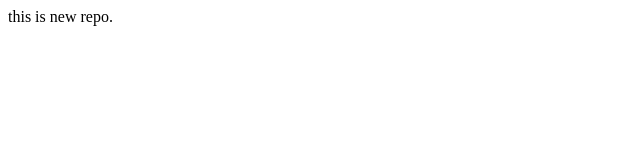
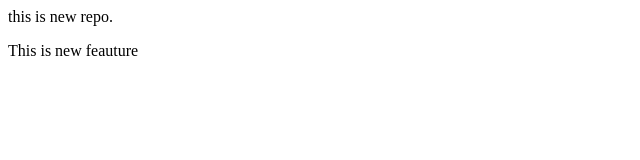
Before and after one commit to kiran22887/localrepo, a plain HTML site: page index.html in a window 1280 px wide. Shown: the whole page, without its empty margins (0-640 px from the left). Drawn offline with Linux system fonts and the light colour scheme.

Commit message:
Add new feauture

```diff
--- a/index.html
+++ b/index.html
@@ -1 +1,2 @@
 <p>this is new repo.</p>
+<p>This is new feauture</p>
```
